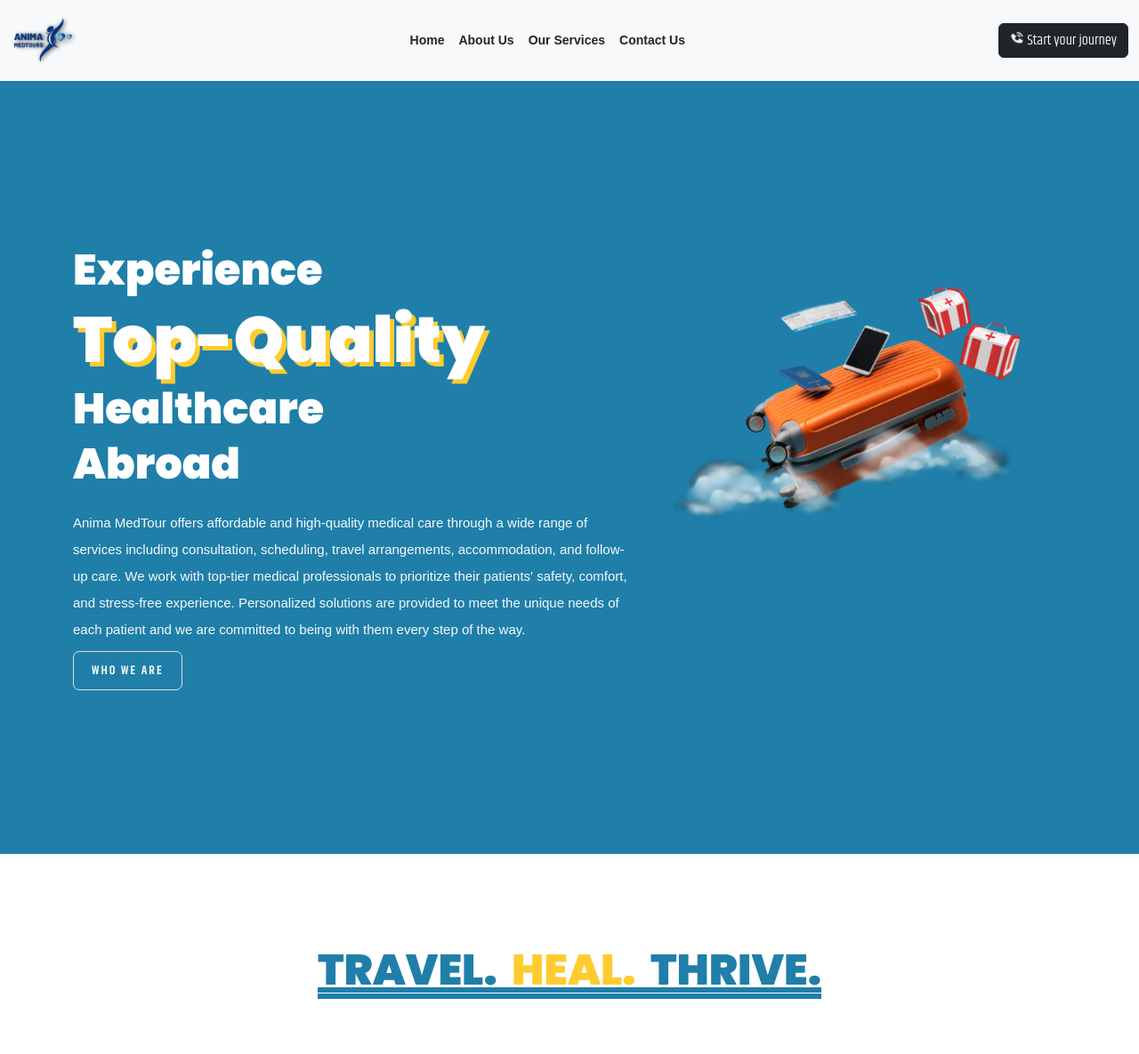
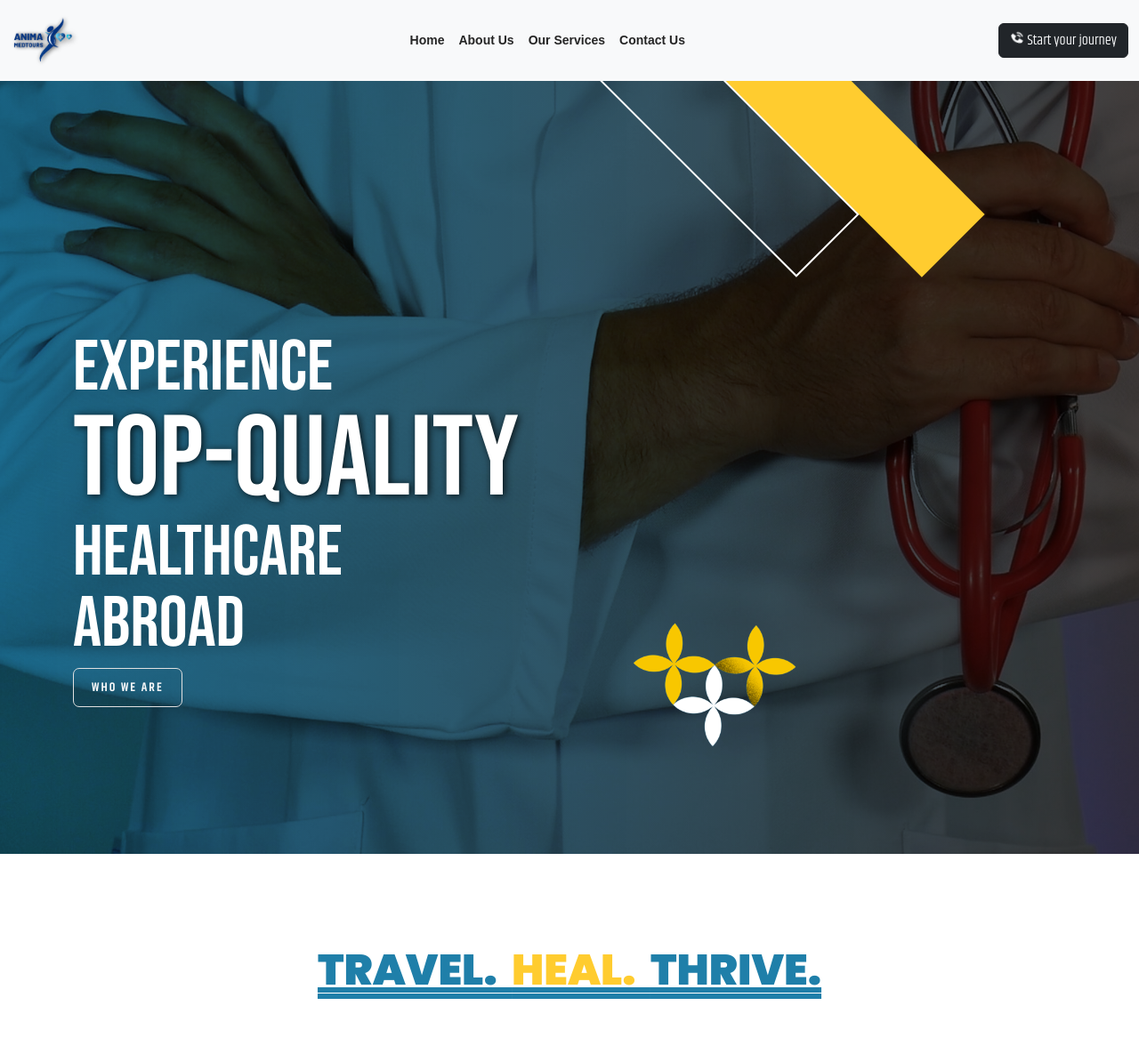
Before and after one commit to geofrey254/Anima-MedTours, a Django app: page / in a window 1280 px wide. Shown: the top 1185 px of the page at 89% size. Run offline with Django 4.2, Linux system fonts and the light colour scheme; some libraries are stand-ins or nearby versions; some web fonts are replaced.

Commit message:
Hero section changes

```diff
--- a/anima_app/templates/anima_app/base.html
+++ b/anima_app/templates/anima_app/base.html
@@ -21,10 +21,10 @@
     <link rel="shortcut icon" href="{% static 'img/logo_white.png' %}" type="image/x-icon">
     <link rel="icon" href="{% static 'img/logo_white.png' %}">
 
-    <link rel="stylesheet" href="{% static 'css/official_styling.css' %}">
+    <link rel="stylesheet" href="{% static 'css/anima_styles.css' %}">
     <link rel="stylesheet" href="{% static 'css/btn-who.css' %}">
     <link rel="stylesheet" href="{% static 'css/btn-contact.css' %}">
-    <link rel="stylesheet" href="{% static 'css/med_query.css' %}">
+    <link rel="stylesheet" href="{% static 'css/breaks.css' %}">
 
 
     <!-- Meta Data -->
--- a/anima_app/templates/anima_app/home.html
+++ b/anima_app/templates/anima_app/home.html
@@ -2,23 +2,20 @@
 {% block title %}Anima MedTours - TRAVEL. HEAL. THRIVE{% endblock %}
 {% load static %}
 {% block content %}
-<section class="bg-top section-padding-100-70">
+<section class="bg-top section-padding-100-0">
   <div class="container pt-5">
+    <div class="shape"></div>
+    <div class="shape_two"></div>
     <div class="row" uk-scrollspy="target: > div; cls: uk-animation-fade; delay: 500">
       <!-- Tag line and welcome message -->
-      <div class="col-lg-7 col-md-12 col-sm-12 tag-line" uk-scrollspy-class="uk-animation-slide-top">
+      <div class="col-lg-9 col-md-12 col-sm-12 tag-line" uk-scrollspy-class="uk-animation-slide-top">
         <h2>Experience <br> <span class="top-line">Top-Quality</span><br>Healthcare<br><span
             class="abroad">Abroad</span></h2>
-        <p class="text-light">Anima MedTour offers affordable and high-quality medical care through a wide range of
-          services including consultation, scheduling, travel arrangements, accommodation, and follow-up care. We work
-          with top-tier medical professionals to prioritize their patients' safety, comfort, and stress-free experience.
-          Personalized solutions are provided to meet the unique needs of each patient and we are committed to being
-          with them every step of the way.</p>
         <a href="{% url 'anima_app:about' %}" class="btn-who text-decoration-none text-light">Who we are</a>
       </div>
       <!-- Suitcase image -->
-      <div class="col-lg-5 col-md-12 col-sm-12 logo_white pt-4" uk-scrollspy-class="uk-animation-slide-bottom">
-        <img src="{% static 'img/trav.png' %}">
+      <div class="col-lg-3 col-md-12 col-sm-12 flower-png">
+        <img src="{% static 'img/flower.png' %}" alt="">
       </div>
     </div>
   </div>
--- a/static/css/official_styling.css
+++ b/static/css/anima_styles.css
@@ -2,6 +2,7 @@
 @import url('https://fonts.googleapis.com/css2?family=Khand:wght@300;400;500;600;700&display=swap');
 @import url('https://fonts.googleapis.com/css2?family=Montserr`at:ital,wght@0,100;0,200;0,300;0,400;0,500;0,600;0,700;0,800;0,900;1,100;1,200;1,300;1,400;1,500;1,600;1,700;1,800;1,900&display=swap');
 @import url('https://fonts.googleapis.com/css2?family=Alfa+Slab+One&display=swap');
+@import url('https://fonts.googleapis.com/css2?family=Bebas+Neue&display=swap');
 
 * {
   margin: 0;
@@ -191,37 +192,71 @@ section {
 .bg-top {
   width: 100%;
   height: 100vh;
-  background: #1f7fa9;
+  background: url(/static/img/doc.jpg), linear-gradient(to right, #1f7fa9, rgba(73, 66, 66, 0.961)) center no-repeat;
   background-position: center;
   background-blend-mode: multiply;
   background-size: cover;
-  background-attachment: fixed;
   display: flex;
   align-items: center;
   justify-content: center;
   justify-items: center;
+  position: relative;
 }
 
+.bg-top .shape {
+  position: absolute;
+  top: 0%;
+  /* set the top position to the desired value */
+  right: 9%;
+  /* align the shape to the left */
+  width: 50%;
+  /* set the width to 100% to fill the container */
+  height: 100px;
+  /* set the height to the desired value */
+  background-color: #ffcc2f;
+  /* set the background color to the desired value */
+  opacity: 1;
+  /* set the opacity to the desired value */
+  transform: rotate(45deg);
+}
+
+.bg-top .shape_two {
+  position: absolute;
+  top: 0%;
+  /* set the top position to the desired value */
+  right: 20%;
+  /* align the shape to the left */
+  width: 50%;
+  /* set the width to 100% to fill the container */
+  height: 100px;
+  /* set the height to the desired value */
+  opacity: 1;
+  /* set the opacity to the desired value */
+  transform: rotate(45deg);
+  border: 2px solid rgb(255, 255, 255);
+  box-sizing: border-box;
+}
+
+
 .bg-top .tag-line h2 {
-  font-family: 'Poppins', sans-serif;
-  font-size: 3rem;
+  font-family: 'Bebas Neue', sans-serif;
+  font-size: 5rem;
   color: white;
+  text-transform: uppercase;
+  line-height: 1;
 }
 
 .bg-top .tag-line .top-line {
-  font-size: 4.5rem;
-  text-shadow: 5px 5px #ffcc2f;
+  font-size: 12rem;
+  text-shadow: 2px 1px 8px rgba(0, 0, 0, 0.8);
 }
 
-.bg-top .logo_white img {
+.bg-top .flower-png img {
   width: 100%;
+  position: relative;
+  top: 200px;
 }
 
-.bg-top .logo_white .comp {
-  font-family: 'Poppins', sans-serif;
-  font-size: 5em;
-  text-transform: uppercase;
-}
 
 /* FOOTER STYLING */
 .footer-section {
@@ -554,7 +589,7 @@ section {
 }
 
 /* Socials */
-.socials{
+.socials {
   background: #1f7fa9;
   /* fallback for old browsers */
   background: -webkit-linear-gradient(to top, #bababa48, #1f7fa9);
@@ -629,12 +664,16 @@ section {
 }
 
 /* Activities */
-.activities{
-  background: #4AC29A;  /* fallback for old browsers */
-background: -webkit-linear-gradient(to bottom,#fff, #1f7fa9);  /* Chrome 10-25, Safari 5.1-6 */
-background: linear-gradient(to bottom,#fff, #1f7fa9); /* W3C, IE 10+/ Edge, Firefox 16+, Chrome 26+, Opera 12+, Safari 7+ */
+.activities {
+  background: #4AC29A;
+  /* fallback for old browsers */
+  background: -webkit-linear-gradient(to bottom, #fff, #1f7fa9);
+  /* Chrome 10-25, Safari 5.1-6 */
+  background: linear-gradient(to bottom, #fff, #1f7fa9);
+  /* W3C, IE 10+/ Edge, Firefox 16+, Chrome 26+, Opera 12+, Safari 7+ */
 
 }
+
 .activities .activities-text .activities-head {
   font-family: 'Montserrat', sans-serif;
   position: relative;
@@ -661,7 +700,7 @@ background: linear-gradient(to bottom,#fff, #1f7fa9); /* W3C, IE 10+/ Edge, Fire
 
 /* Our Services Page */
 /* ###########################################3 */
-.bg-med{
+.bg-med {
   background: #1f7fa9;
   /* fallback for old browsers */
   background: -webkit-linear-gradient(to top, #ffcc2f, #1f7fa9);
@@ -747,11 +786,12 @@ background: linear-gradient(to bottom,#fff, #1f7fa9); /* W3C, IE 10+/ Edge, Fire
   -moz-box-shadow: 10px 10px 46px -13px rgba(0, 0, 0, 0.79);
 }
 
-.serv-list .container .row .card .card-body .card-text{
+.serv-list .container .row .card .card-body .card-text {
   color: #1f7fa9;
   font-family: 'Khand', sans-serif;
   font-weight: 700;
 }
+
 @media (max-width: 575.98px) {
   .services .serv-how {
     font-size: 3rem;
@@ -849,7 +889,7 @@ background: linear-gradient(to bottom,#fff, #1f7fa9); /* W3C, IE 10+/ Edge, Fire
   margin-top: 40px;
 }
 
-.app-form-group .form-label{
+.app-form-group .form-label {
   display: none;
 }
 
--- /dev/null
+++ b/static/css/breaks.css
@@ -0,0 +1,112 @@
+/* X-Small devices (portrait phones, less than 576px) */
+@media only screen and (max-width: 600px) {
+  .bg-top {
+    height: 90vh;
+  }
+
+  .bg-top .shape {
+    top: 5%;
+    /* set the top position to the desired value */
+    left: 5%;
+    /* align the shape to the left */
+    width: 100%;
+    /* set the width to 100% to fill the container */
+    height: 50px;
+  }
+
+  .bg-top .shape_two {
+    top: 4%;
+    /* set the top position to the desired value */
+    left: 0%;
+    /* align the shape to the left */
+    width: 60%;
+    /* set the width to 100% to fill the container */
+    height: 50px;
+  }
+
+  .bg-top .tag-line h2 {
+    font-size: 3rem;
+    padding-top: 50px;
+  }
+
+  .bg-top .tag-line .top-line {
+    font-size: 4rem;
+  }
+
+  .bg-top .tag-line .abroad {
+    font-size: 1em;
+  }
+
+  .bg-top .flower-png img {
+    width: 70%;
+    position: relative;
+    top: 1px;
+    left: 40%;
+    margin-bottom: 0;
+    padding-bottom: 0;
+  }
+
+  .features .feat-head {
+    font-size: 2rem;
+  }
+
+  .us .my-container {
+    height: 200px;
+    width: 200px;
+    box-shadow: 0 10px 1px 1px #1e9bd1;
+    display: block;
+    margin: auto;
+  }
+
+  .us .us-cont {
+    display: block;
+    margin: auto;
+  }
+
+  .more-about {
+    width: 100%;
+    height: 130vh;
+  }
+}
+
+/* Small devices (landscape phones, less than 768px) */
+@media only screen and (min-width: 600px) {
+  .bg-top {
+    height: 100vh;
+  }
+}
+
+/* Medium devices (tablets, less than 992px) */
+@media only screen and (min-width: 768px) {
+  .bg-top {
+    height: 120vh;
+  }
+
+  .bg-top .tag-line h2 {
+    font-size: 5rem;
+    padding-top: 50px;
+  }
+
+  .bg-top .tag-line .top-line {
+    font-size: 8rem;
+  }
+
+  .bg-top .tag-line .abroad {
+    font-size: 1em;
+  }
+
+  .bg-top .flower-png img {
+    width: 100%;
+    position: relative;
+    top: 300px;
+    right: 100%;
+    margin-bottom: 0;
+    padding-bottom: 0;
+  }
+}
+
+/* Large devices (desktops, less than 1200px) */
+@media only screen and (min-width: 992px) {}
+
+/* X-Large devices (large desktops, less than 1400px) */
+@media (max-width: 1399.98px) {}
--- a/static/css/med_query.css
+++ /dev/null
@@ -1,64 +0,0 @@
-/* X-Small devices (portrait phones, less than 576px) */
-@media only screen and (max-width: 600px) {
-  .bg-top {
-    height: 160vh;
-  }
-
-  .bg-top .tag-line h2 {
-    font-size: 3em;
-  }
-
-  .bg-top .tag-line .top-line {
-    font-size: 1.2em;
-  }
-
-  .bg-top .tag-line .abroad {
-    font-size: 1em;
-  }
-
-  .features .feat-head {
-    font-size: 2rem;
-  }
-
-  .us .my-container {
-    height: 200px;
-    width: 200px;
-    box-shadow: 0 10px 1px 1px #1e9bd1;
-    display: block;
-    margin: auto;
-  }
-
-  .us .us-cont{
-    display: block;
-    margin: auto;
-  }
-
-  .more-about {
-    width: 100%;
-    height: 130vh;
-  }
-}
-
-/* Small devices (landscape phones, less than 768px) */
-@media only screen and (min-width: 600px) {
-  .bg-top {
-    height: 200vh;
-  }
-}
-
-/* Medium devices (tablets, less than 992px) */
-@media only screen and (min-width: 768px) {
-  .bg-top {
-    height: 120vh;
-  }
-
-  .bg-top .logo_white img {
-    width: 100%;
-  }
-}
-
-/* Large devices (desktops, less than 1200px) */
-@media only screen and (min-width: 992px) {}
-
-/* X-Large devices (large desktops, less than 1400px) */
-@media (max-width: 1399.98px) {}
```
Also changed, not shown: static/img/doc.jpg (added), static/img/flower.png (added), static/img/yell_line.png (added). Lines whose indentation alone changed are shown as unchanged.
